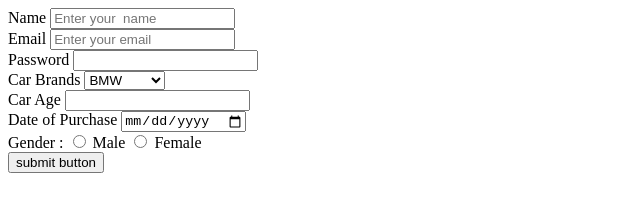
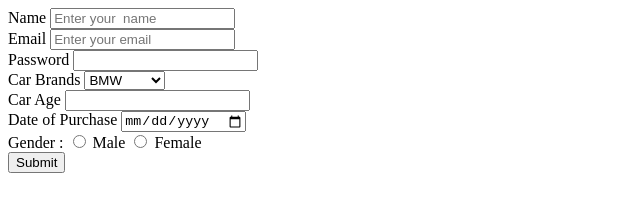
Before and after one commit to acciojob/car-insurance-form-Vrushali1041, a website: page main.html in a window 1280 px wide. Shown: the full height of the page, 0-640 px from the left. Drawn offline with Linux system fonts and the light colour scheme.

Commit message:
competed

```diff
--- a/main.html
+++ b/main.html
@@ -8,7 +8,7 @@
 
 <body>
 	<main class="container">
-	<form action="method">
+	<form method="#">
 		<label for="name">Name</label>
 		<input type="text" name="name" id="name" placeholder="Enter your  name" required>
 		<br>
@@ -18,7 +18,7 @@
 		<label for="password">Password</label>
 		<input type="password" name="pass" id="password" required>
 		<br>
-		<label for="car">Car Brands</label>
+		<label for="cars">Car Brands</label>
 		<select name="car" id="cars" required>
 		    <option value="BMW">BMW</option>
 		    <option value="Audi">Audi</option>
@@ -36,7 +36,7 @@
 		<input type="radio" name="gender" value="female"required>
 		<label for="male">Female</label>
 		<br>
-		<input type="submit" value="submit button">
+		<button type="submit">Submit</button>
 	</form>
 </main>
 	<!-- the entire body must be written by student -->
```
